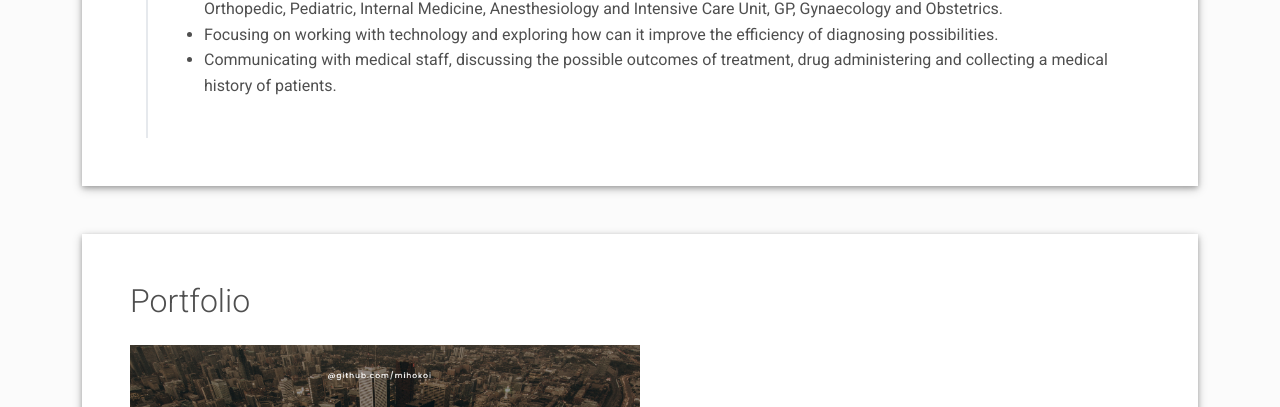
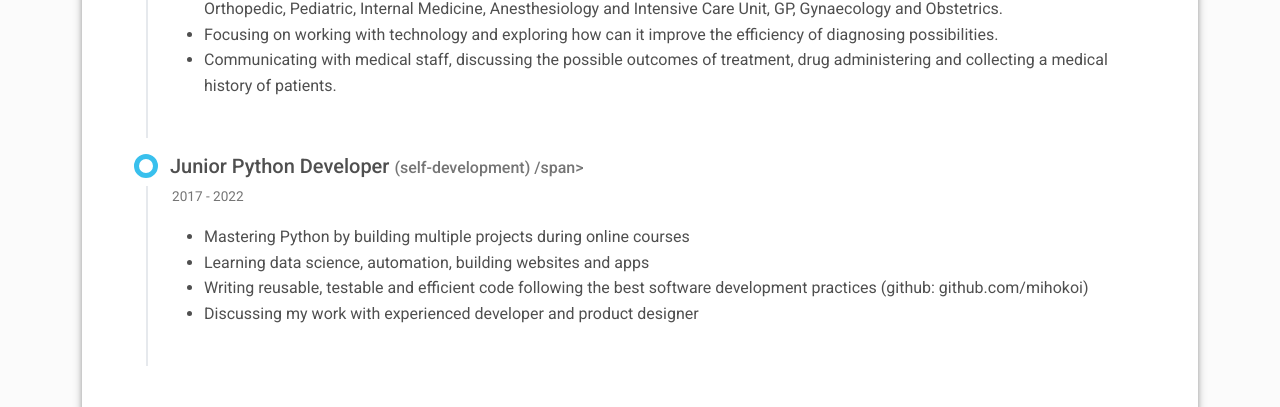
Before and after one commit to mihokoi/Page, a plain HTML site: page index.html in a window 1280 px wide. Shown: the part 2314-2721 px from the top of the page. Drawn offline with Linux system fonts and the light colour scheme.

Commit message:
Update index.html

```diff
--- a/index.html
+++ b/index.html
@@ -186,6 +186,21 @@
               <li>Communicating with medical staff, discussing the possible outcomes of treatment, drug administering and collecting a medical history of patients.</li></div></ul>
           </div>
         </div>
+        <div class="timeline-card timeline-card-info" data-aos="fade-in" data-aos-delay="0">
+          <div class="timeline-head px-4 pt-3">
+            <div class="h5">Junior Python Developer <span class="text-muted h6">(self-development) /span></div>
+          </div>
+          <div class="timeline-body px-4 pb-4">
+            <div class="text-muted text-small mb-3">2017 - 2022</div>
+            <div><ul>
+              <li>Mastering Python by building multiple projects during online courses</li>
+              <li>Learning data science, automation, building websites and apps</li>
+              <li>Writing reusable, testable and efficient code following the best software development practices
+                (github: github.com/mihokoi)</li>
+              <li>Discussing my work with experienced developer and product designer</li>
+              </div></ul>
+          </div>
+        </div>
       </div>
     </div>
   </div>
```
